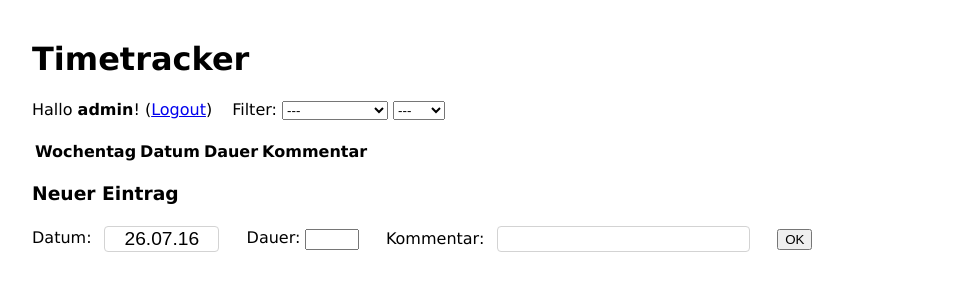
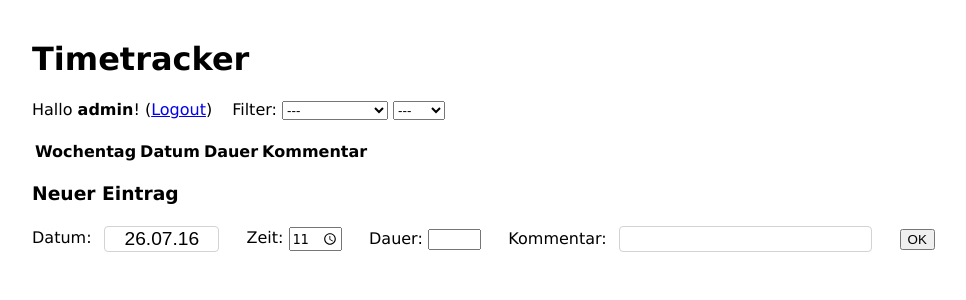
Before and after one commit to nrother/timetracker, a PHP site: page / in a window 1280 px wide. Shown: the top 300 px of the page, without its empty margins (96-1062 px from the left). Run offline with PHP 8.4, Linux system fonts and the light colour scheme; a user stored in the database is signed in; lists and menus that the app fills with data are empty; some libraries are stand-ins or nearby versions.

Commit message:
Add time inputs

```diff
--- a/index.php
+++ b/index.php
@@ -89,6 +89,7 @@ Filter:
 <script type="text/javascript">
 $(document).ready(function(){
 	$('#date').val("<?php echo date("d.m.y"); ?>");
+	$('#time').val("<?php echo date("H:i"); ?>");
 });
 </script>
 
@@ -97,6 +98,8 @@ $(document).ready(function(){
 <form id="form-new-entry">
 	<label for="date">Datum:</label>
 	<input type="text" id="date" class="textbox" maxlength="8" />
+	<label for="time">Zeit:</label>
+	<input type="time" id="time" maxlength="5" />
 	<label for="duration">Dauer:</label>
 	<input type="text" id="duration" maxlength="5" />
 	<label for="comment" id="label-comment">Kommentar:</label>
--- a/script.js
+++ b/script.js
@@ -93,9 +93,9 @@ $(document).ready(function() {
 	$("#date").datepicker();
 	$("#date").datepicker("option", "dateFormat", "dd.mm.y");
 	$("#duration").timespinner().val("00:00");
-	var durationTimer;
+	$("#time").timespinner();
 	$("#save").button().click(function(event){
-		if(!$('#date').val().match(/[0-3][0-9]\.[0-1][0-9]\.[1-2][0-9]/) || !$('#duration').val().match(/[0-2][0-9]:[0-5][0-9]/))
+		if(!$('#date').val().match(/[0-3][0-9]\.[0-1][0-9]\.[1-2][0-9]/) || !$('#duration').val().match(/[0-2][0-9]:[0-5][0-9]/) || !$('#time').val().match(/[0-2][0-9]:[0-5][0-9]/))
 		{
 			$("#dialog-error").dialog({
 				width: 400,
@@ -109,6 +109,7 @@ $(document).ready(function() {
 			$("#saving").show();
 			$.post("savetime.php", {
 				date: $("#date").val(),
+				time: $("#time").val(),
 				duration: $("#duration").val(),
 				comment: $("#comment").val()
 			}, function(data){
--- a/style.css
+++ b/style.css
@@ -49,9 +49,13 @@ body {
 	width: 6em;
 }
 
-#duration {
+#duration, #time {
 	width: 4em;
 	text-align: center;
+}
+
+label[for=duration] {
+	padding-left: 22px;
 }
 
 #label-comment {
```
